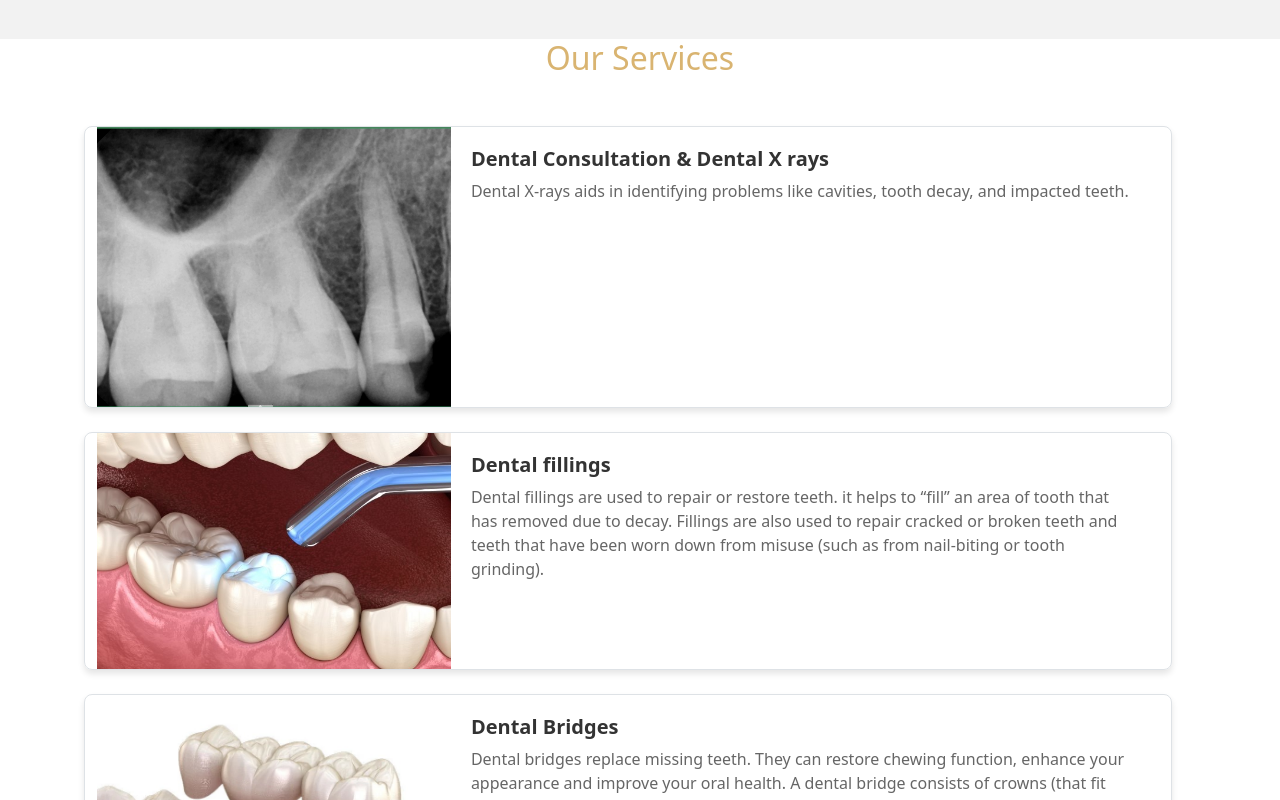
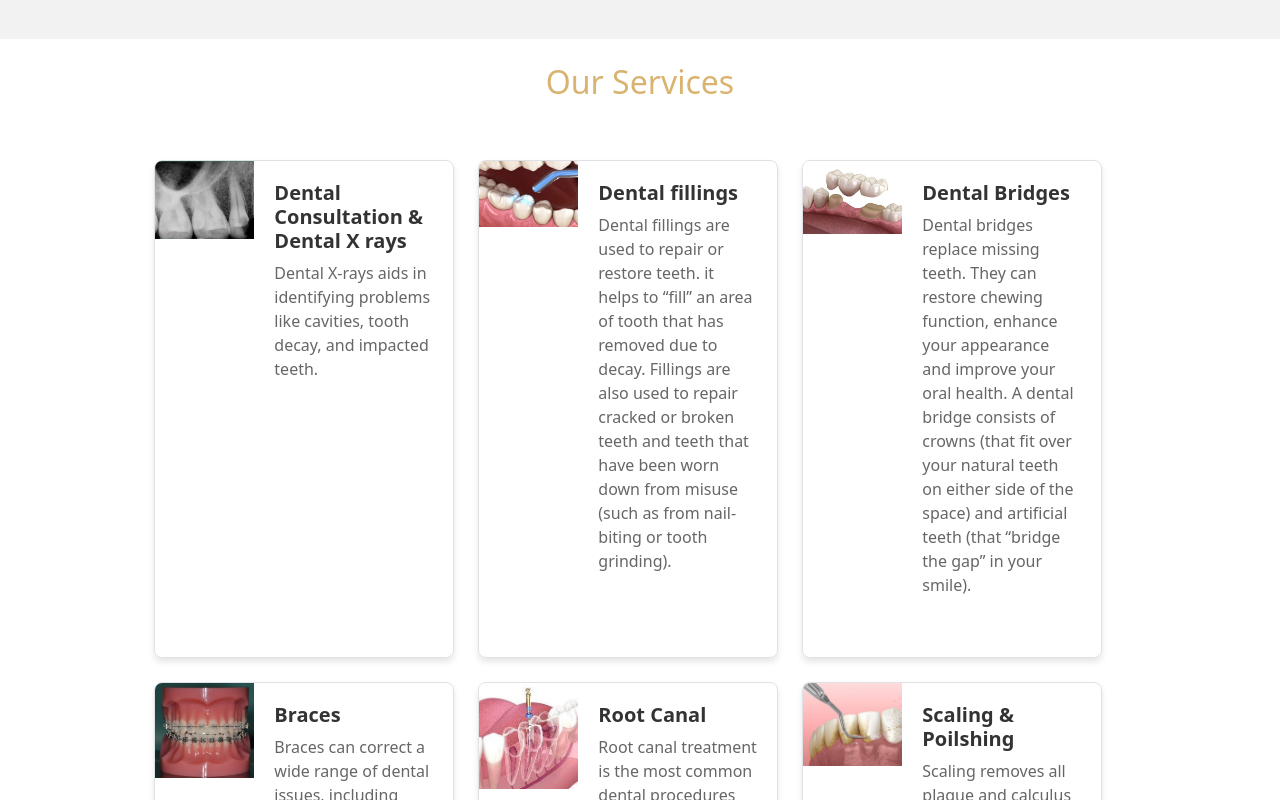
Before and after one commit to BonyRoy/Dr-Sagarika-Katkar, a React (Vite) app: page / in a window 1280 px wide. Shown: the part 1280-2080 px from the top of the page. Built offline with nearby package versions, Linux system fonts and the light colour scheme.

Commit message:
Update Services.tsx

```diff
--- a/src/components/Services.tsx
+++ b/src/components/Services.tsx
@@ -6,21 +6,24 @@ const Services = () => {
   return (
     <>
       <div className="container-fluid mb-5">
+        <br />
         <h2 className="text-center" style={{ color: '#D9B471' }}>Our Services</h2>
       </div>
-      <div className="container-fluid mb-5">
+      <div className="container mb-5">
         <div className="row justify-content-center">
-          <div className="col-10">
-            <div className="row" style={{display:'flex', alignItems:'center', justifyContent:'center'}}>
-              {Array.isArray(ServicesData) && ServicesData.map((val: any, ind: any) => {
-                return <Card key={ind} imgsrc={val.imgsrc} title={val.title} text={val.text} Link={val.Link} />
-              })}
+          <div className="col-lg-10">
+            <div className="row">
+              {Array.isArray(ServicesData) && ServicesData.map((val: any, ind: any) => (
+                <div key={ind} className="col-md-6 col-lg-4 mb-4">
+                  <Card imgsrc={val.imgsrc} title={val.title} text={val.text} Link={val.Link} />
+                </div>
+              ))}
             </div>
           </div>
         </div>
       </div>
     </>
-  )
+  );
 }
 
 export default Services;
```
